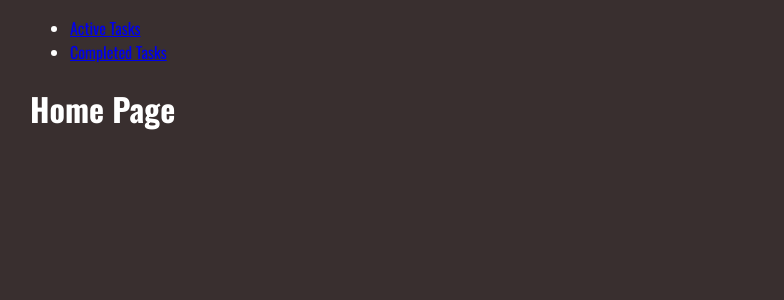
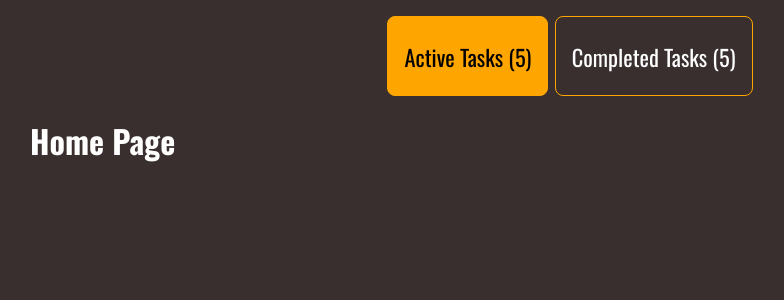
Before and after one commit to DimitarStefan0v/To-Do-App, a React (Create React App) app in the folder client/: page / in a window 1280 px wide. Shown: the top 300 px of the page, without its empty margins (70-854 px from the left). Built offline with nearby package versions, Linux system fonts and the light colour scheme.

Commit message:
Add styling for navigation

```diff
--- a/client/src/App.js
+++ b/client/src/App.js
@@ -8,7 +8,7 @@ import ErrorPage from './pages/Error/Error';
 const router = createBrowserRouter([
     {
         path: '/',
-        element: <RootLayout />,
+        element: <RootLayout itemsCount={5} />,
         errorElement: <ErrorPage />,
         children: [
             { index: true, element: <HomePage /> },
--- a/client/src/components/MainNavigation/MainNavigation.js
+++ b/client/src/components/MainNavigation/MainNavigation.js
@@ -1,11 +1,28 @@
 import { NavLink } from 'react-router-dom';
 
-const MainNavigation = () => {
+import classes from './MainNavigation.module.css';
+
+const MainNavigation = (props) => {
     return (
-        <header>
-            <ul>
-                <li><NavLink to="/">Active Tasks</NavLink></li>
-                <li><NavLink to="/completed">Completed Tasks</NavLink></li>
+        <header className={classes.header}>
+            <ul className={classes.list}>
+                <li>
+                    <NavLink
+                        to="/"
+                        className={({ isActive }) => isActive ? `${classes.link} ${classes.active}` : `${classes.link}`}
+                        end
+                   >
+                        Active Tasks ({props.itemsCount})
+                    </NavLink>
+                </li>
+                <li>
+                    <NavLink
+                        to="/completed"
+                        className={({ isActive }) => isActive ? `${classes.link} ${classes.active}` : `${classes.link}`}
+                    >
+                        Completed Tasks ({props.itemsCount})
+                    </NavLink>
+                </li>
             </ul>
         </header>
     );
--- a/client/src/components/MainNavigation/MainNavigation.module.css
+++ b/client/src/components/MainNavigation/MainNavigation.module.css
@@ -0,0 +1,41 @@
+.header {
+    display: flex;
+    justify-content: center;
+    margin-top: 1rem;
+}
+
+.list {
+    margin: 0;
+    padding: 0;
+    list-style: none;
+    display: flex;
+    gap: 0.4rem;
+}
+
+.list li {
+    min-width: 10rem;
+    min-height: 5rem;
+}
+
+.link {
+    color: white;
+    text-decoration: none;
+    font-size: 1.4rem;
+    border: 1px solid orange;
+    border-radius: 8px;
+    display: flex;
+    width: 100%;
+    height: 100%;
+    justify-content: center;
+    align-items: center;
+    padding: 1rem;
+}
+
+.link:hover {
+    text-decoration: underline;
+}
+
+.link.active {
+    background: orange;
+    color: black;
+}
--- a/client/src/pages/Root/Root.js
+++ b/client/src/pages/Root/Root.js
@@ -2,10 +2,10 @@ import { Outlet } from 'react-router-dom';
 
 import MainNavigation from '../../components/MainNavigation/MainNavigation';
 
-const RootLayout = () => {
+const RootLayout = (props) => {
     return (
         <>
-            <MainNavigation />
+            <MainNavigation itemsCount={props.itemsCount} />
             <Outlet />
         </>
     );
```
